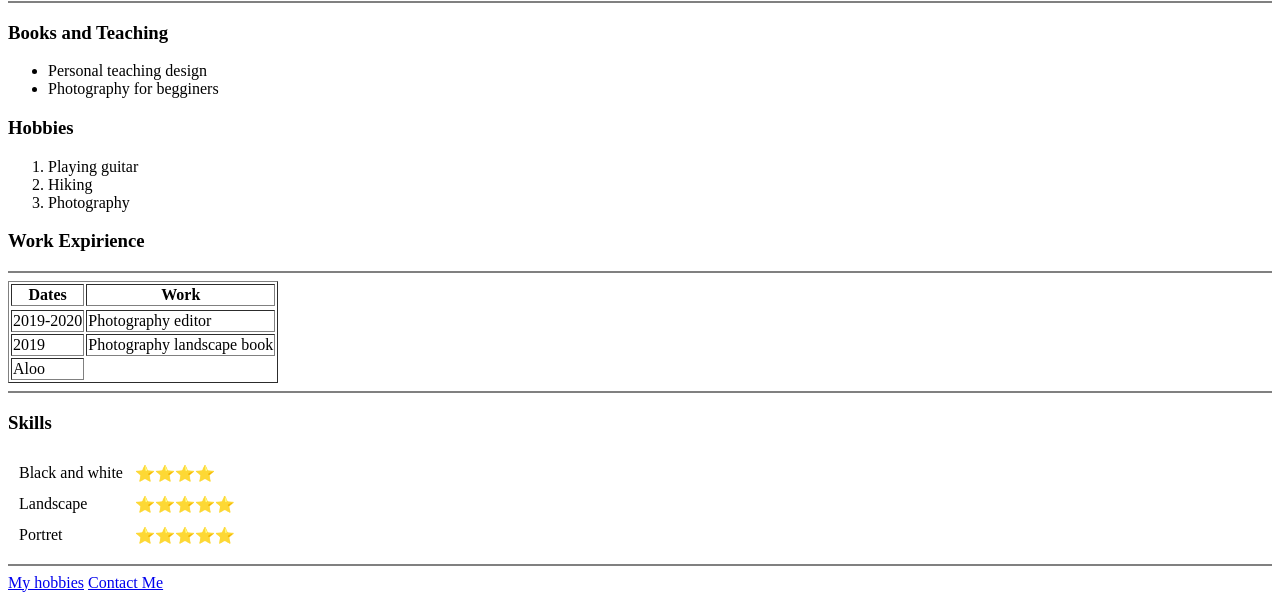
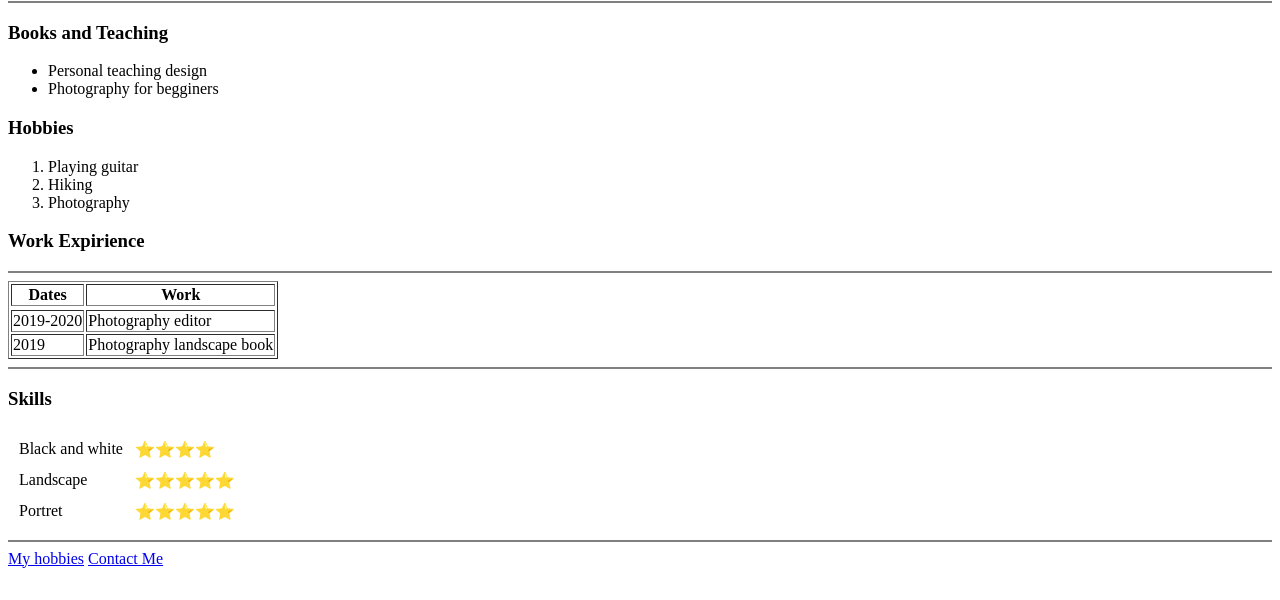
Before and after one commit to Filipdemon/cv, a plain HTML site: page index.html in a window 1280 px wide. Shown: the part 313-913 px from the top of the page. After the commit the page ends 889 px from the top, so only its background shows below. Drawn offline with Linux system fonts and the light colour scheme.

Commit message:
Update index.html

```diff
--- a/index.html
+++ b/index.html
@@ -47,9 +47,7 @@
     </tr>
   </tbody>
   <tfoot>
-  <tr>
-    <td>Aloo</td>
-  </tr>
+
   </tfoot>
 
 </table>
```
